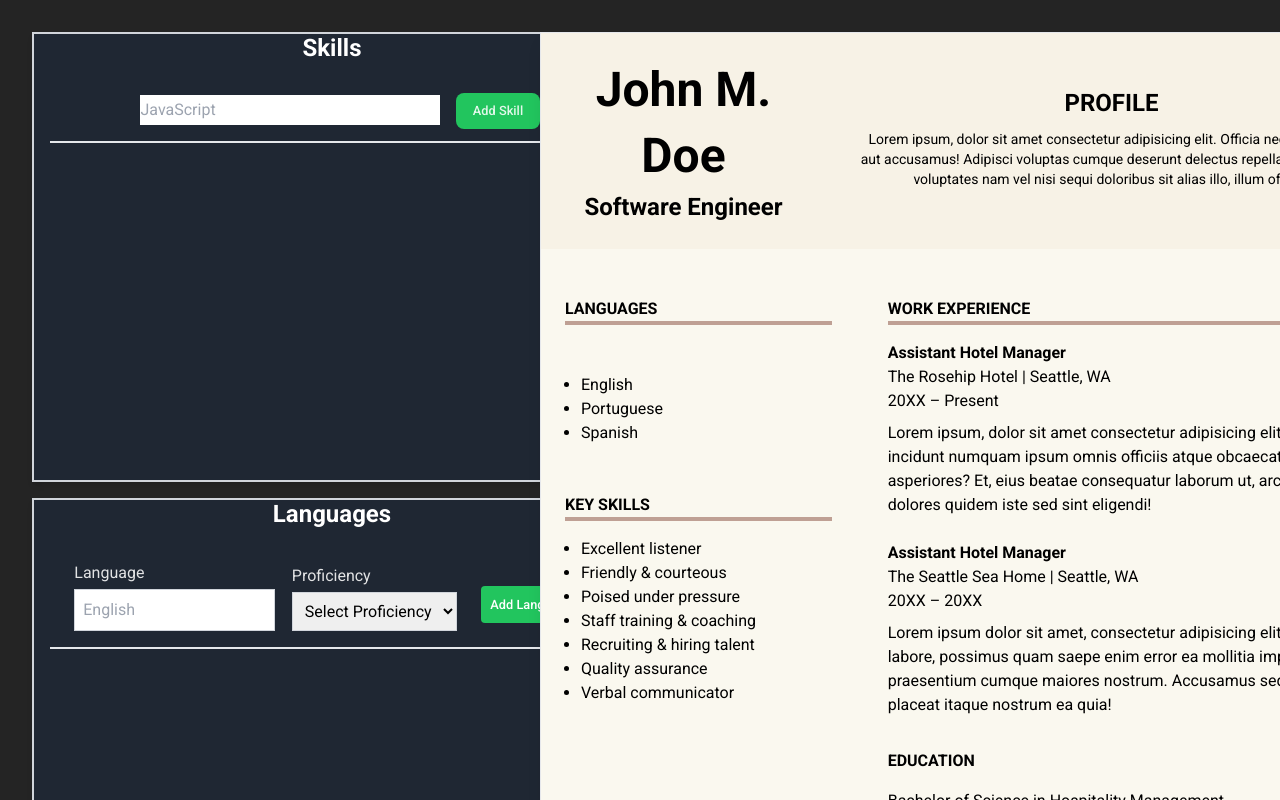
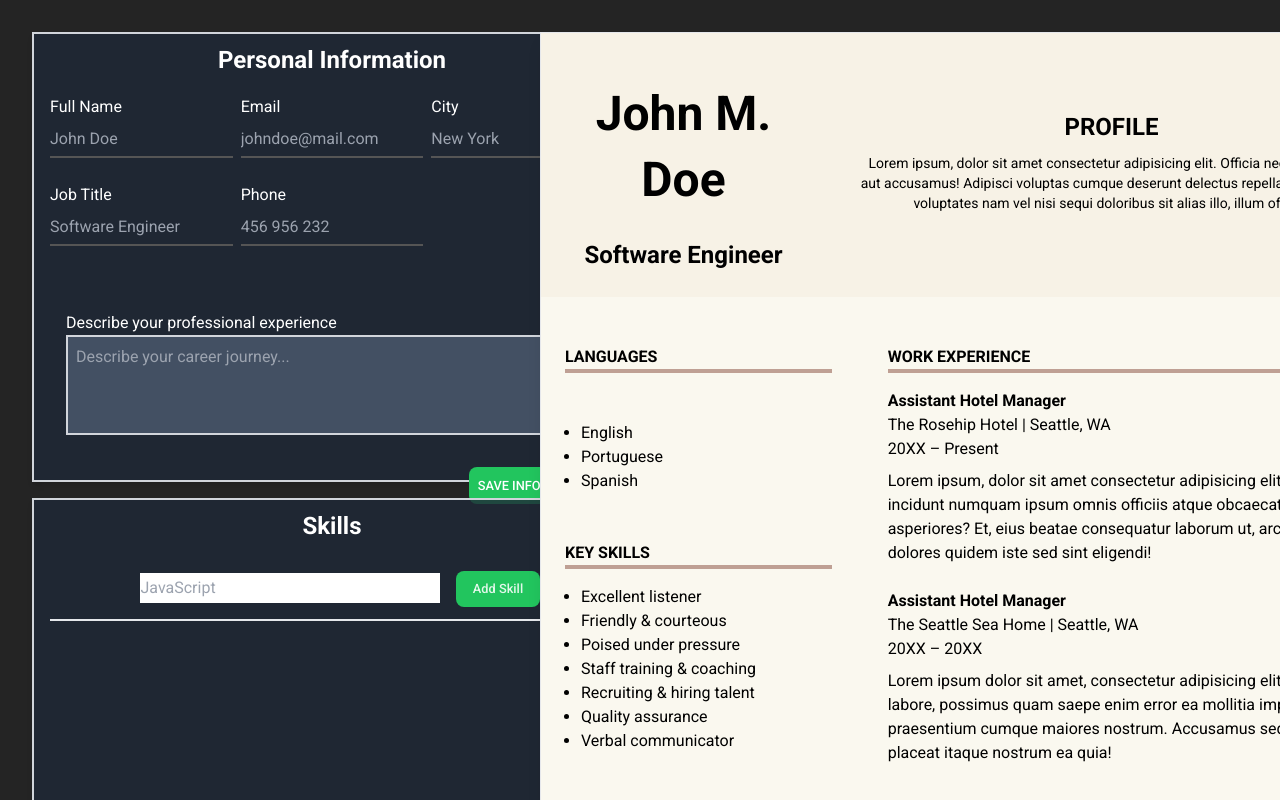
Before and after one commit to douglasmnegri/cv-application, a React (Vite) app: page / in a window 1280 px wide. Shown: the top 800 px of the page. Built offline with nearby package versions, Linux system fonts and the light colour scheme.

Commit message:
style input

```diff
--- a/src/App.jsx
+++ b/src/App.jsx
@@ -46,11 +46,11 @@ function App() {
   return (
     <div className="grid grid-cols-2 m-4 p-4">
       <div className="col-span-1 flex flex-col gap-4">
-        {/* <SignUpForm
+        <SignUpForm
           formData={formData}
           onChange={handleFormChange}
           onSave={handleSave}
-        /> */}
+        />
         <Skills
           field={field}
           onChange={handleInputField}
--- a/src/index.css
+++ b/src/index.css
@@ -31,6 +31,7 @@ h1 {
   font-weight: 700;
   color: #ffffff;
   text-align: center;
+  margin: 0.5em;
   line-height: 1.2;
 }
 
@@ -86,3 +87,50 @@ h1 {
     background-color: #f9f9f9;
   }
 } */
+
+.input-container {
+  margin-bottom: 25px;
+}
+.input-container label {
+  top: 0px;
+  left: 0px;
+  font-size: 16px;
+  color: #fff;
+  transition: all 0.5s ease-in-out;
+}
+.input-container input {
+  border: 0;
+  border-bottom: 2px solid #555;
+  background: transparent;
+  width: 100%;
+  padding: 8px 0 5px 0;
+  font-size: 16px;
+  color: #fff;
+  animation: none;
+}
+
+.input-container input:focus {
+  outline: none;
+  animation: focus-glow 1.5s ease-in-out forwards;
+}
+
+@keyframes focus-glow {
+  0% {
+    border-bottom-color: #555;
+  }
+  20% {
+    border-bottom-color: #f48174;
+  }
+  40% {
+    border-bottom-color: #ff5e4c;
+  }
+  60% {
+    border-bottom-color: #fa412c;
+  }
+  80% {
+    border-bottom-color: #f82d17;
+  }
+  100% {
+    border-bottom-color: #ff1900;
+  }
+}
--- a/src/profile_information/ProfileInfo.jsx
+++ b/src/profile_information/ProfileInfo.jsx
@@ -10,7 +10,7 @@ function PersonalDetails({
   onChange,
 }) {
   return (
-    <div className="mb-4">
+    <div className="mb-4 input-container">
       <label className="text-l">
         {title}
         <input
@@ -19,7 +19,7 @@ function PersonalDetails({
           value={value}
           onChange={onChange}
           placeholder={placeholder}
-          className="border-solid border-white border-2 block p-2"
+          className="border-solid border-white border-2 block"
         />
       </label>
     </div>
@@ -31,7 +31,7 @@ export default function SignUpForm({ formData, onChange, onSave }) {
     <div>
       <Container>
         <h1>Personal Information</h1>
-        <div className="flex justify-around m-2 p-2 gap-2">
+        <div className="flex justify-center m-2 p-2 gap-2">
           <div className="personal-details">
             <PersonalDetails
               title="Full Name"
@@ -68,8 +68,6 @@ export default function SignUpForm({ formData, onChange, onSave }) {
               onChange={onChange}
             />
           </div>
-        </div>
-        <div className="flex justify-start ml-5 p-2 gap-2">
           <PersonalDetails
             title="City"
             placeholder="New York"
@@ -90,7 +88,7 @@ export default function SignUpForm({ formData, onChange, onSave }) {
             value={formData.careerSummary}
             onChange={onChange}
             placeholder="Describe your career journey..."
-            className="border-2 border-gray-300 bg-slate-600 bg-opacity-90 h-[150px] p-2 text-white"
+            className="border-2 border-gray-300 bg-slate-600 bg-opacity-90 h-[100px] p-2 text-white"
           />
         </div>
         <div className="flex justify-end mr-6">
```
